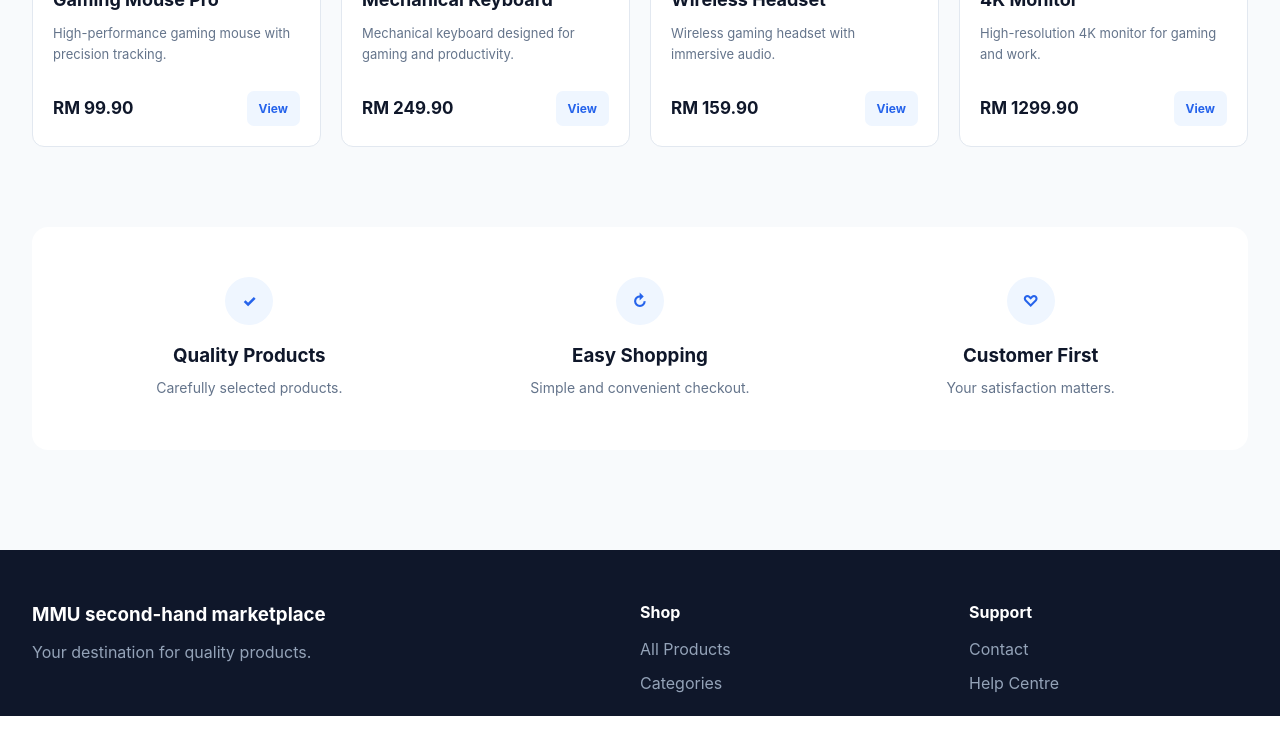
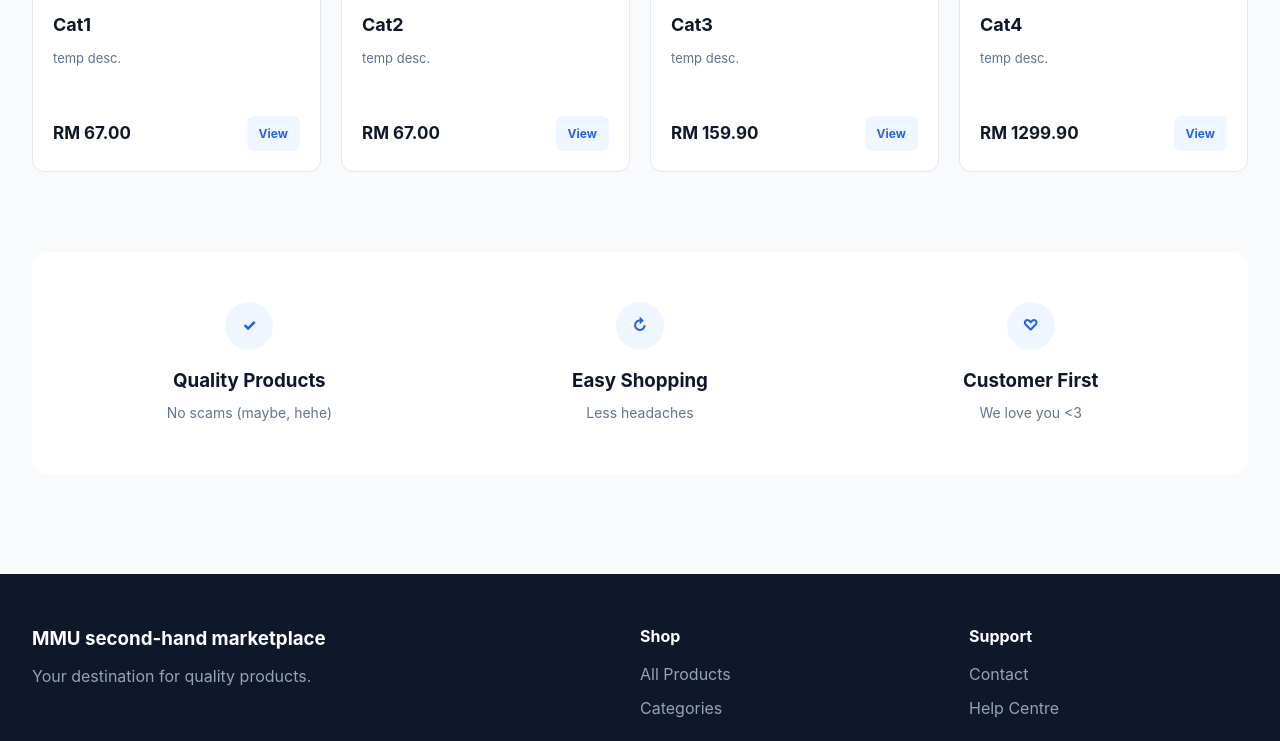
Before and after one commit to LimYoonJie/Mini-IT-Project-G21, a Flask app: page / in a window 1280 px wide. Shown: the part 1112-1853 px from the top of the page. Before the commit the page ends 1828 px from the top, so only its background shows below. Run offline with Flask 3, Linux system fonts and the light colour scheme.

Commit message:
Update storefront application

```diff
--- a/app.py
+++ b/app.py
@@ -6,35 +6,39 @@ app = Flask(__name__)
 products = [
     {
         "id": 1,
-        "name": "Gaming Mouse Pro",
-        "category": "Gaming",
-        "price": 99.90,
+        "name": "Cat1",
+        "category": "(category)",
+        "price": 67.00,
         "stock": 32,
-        "description": "High-performance gaming mouse with precision tracking."
+        "image": "https://media.giphy.com/media/JIX9t2j0ZTN9S/giphy.gif",
+        "description": "temp desc."
     },
     {
         "id": 2,
-        "name": "Mechanical Keyboard",
-        "category": "Accessories",
-        "price": 249.90,
+        "name": "Cat2",
+        "category": "(category)",
+        "price": 67.00,
         "stock": 14,
-        "description": "Mechanical keyboard designed for gaming and productivity."
+        "image": "https://media.giphy.com/media/mlvseq9yvZhba/giphy.gif",
+        "description": "temp desc."
     },
     {
         "id": 3,
-        "name": "Wireless Headset",
-        "category": "Gaming",
+        "name": "Cat3",
+        "category": "(category)",
         "price": 159.90,
         "stock": 0,
-        "description": "Wireless gaming headset with immersive audio."
+        "image": "https://media.giphy.com/media/ICOgUNjpvO0PC/giphy.gif",
+        "description": "temp desc."
     },
     {
         "id": 4,
-        "name": "4K Monitor",
-        "category": "Electronics",
+        "name": "Cat4",
+        "category": "(category)",
         "price": 1299.90,
         "stock": 8,
-        "description": "High-resolution 4K monitor for gaming and work."
+        "image": "https://media.giphy.com/media/13CoXDiaCcCoyk/giphy.gif",
+        "description": "temp desc."
     }
 ]
 
--- a/templates/home.html
+++ b/templates/home.html
@@ -22,6 +22,10 @@ Home | MMU second-hand marketplace
             Find products
             <span>you'll love.</span>
         </h1>
+
+        <p class="development-note">
+            Buttons not working yet — functionality/linking not implemented.
+        </p>
 
 
         <p>
@@ -92,9 +96,11 @@ Home | MMU second-hand marketplace
 
             <div class="product-image">
 
-                <div class="image-placeholder">
-                    PRODUCT
-                </div>
+                <img
+                    src="{{ product.image }}"
+                    alt="{{ product.name }}"
+                    class="product-image-gif"
+                >
 
             </div>
 
@@ -156,7 +162,7 @@ Home | MMU second-hand marketplace
         </h3>
 
         <p>
-            Carefully selected products.
+            No scams (maybe, hehe)
         </p>
 
     </div>
@@ -173,7 +179,7 @@ Home | MMU second-hand marketplace
         </h3>
 
         <p>
-            Simple and convenient checkout.
+            Less headaches
         </p>
 
     </div>
@@ -190,7 +196,7 @@ Home | MMU second-hand marketplace
         </h3>
 
         <p>
-            Your satisfaction matters.
+            We love you <3
         </p>
 
     </div>
```
Also changed, not shown: README.md (deleted).
